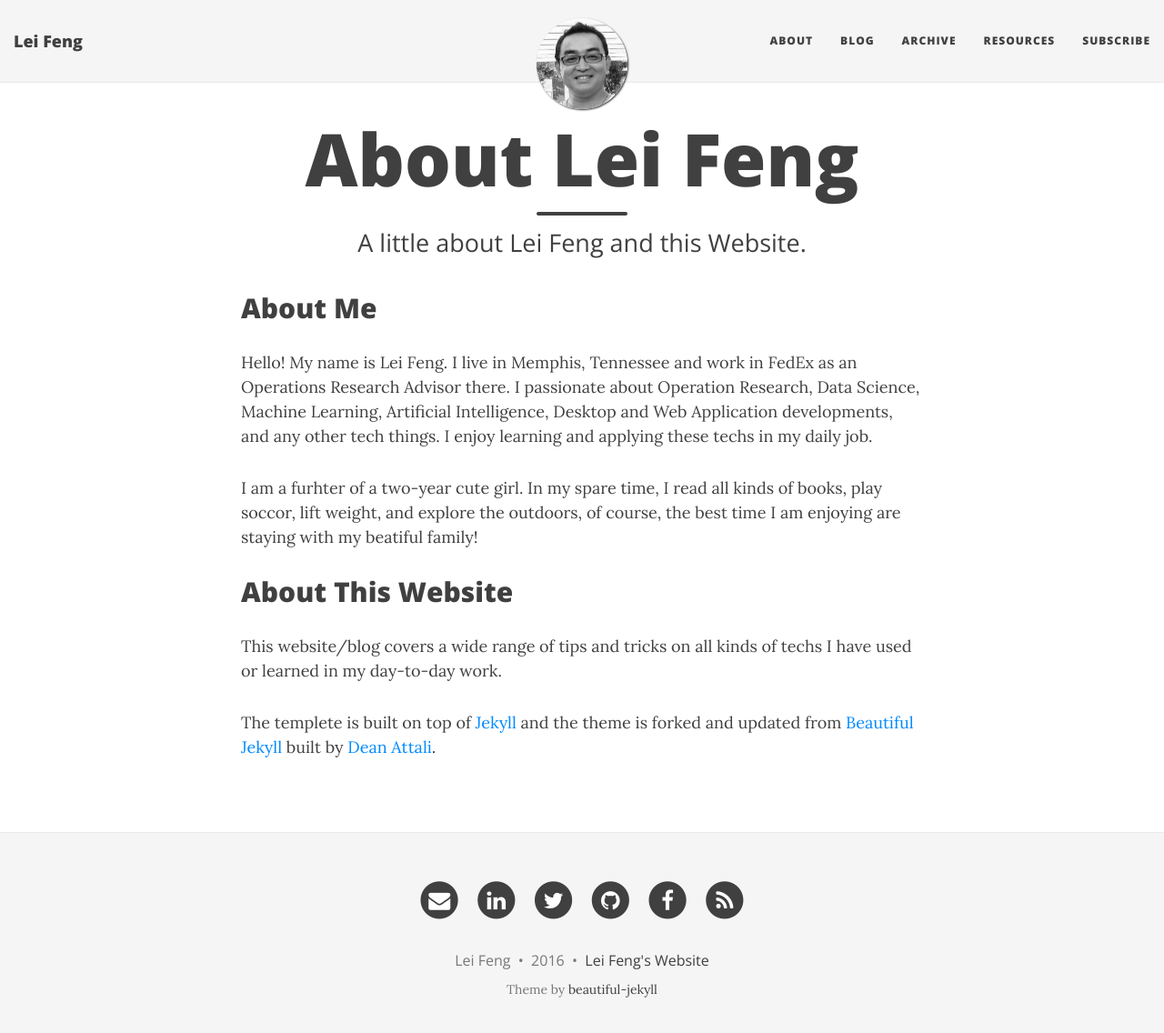
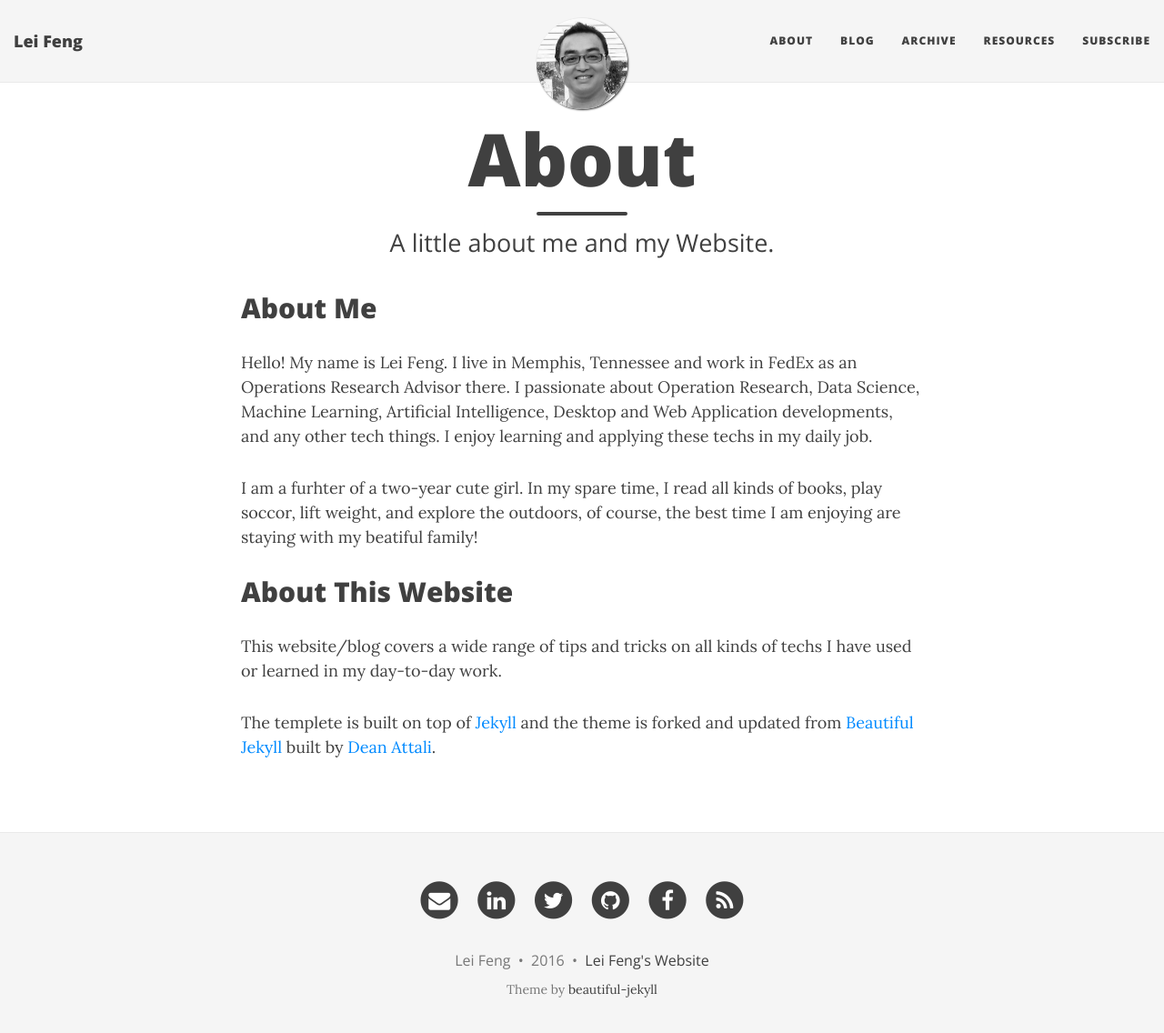
Before and after one commit to stonefl/stonefl.github.io, a Jekyll site: the page built from about.md, in a window 1280 px wide and 1149 px high. Shown: the top 1136 px of the window at 91% size. Built offline with Jekyll 4.4.1, drawn with Linux system fonts in a browser that asks for light colours; nearby versions of some CDN libraries.

Commit message:
Update about.md

```diff
--- a/about.md
+++ b/about.md
@@ -1,7 +1,7 @@
 ---
 layout: page
-title: About Lei Feng
-subtitle: A little about Lei Feng and this Website.
+title: About
+subtitle: A little about me and my Website.
 ---
 
 ## About Me
```
